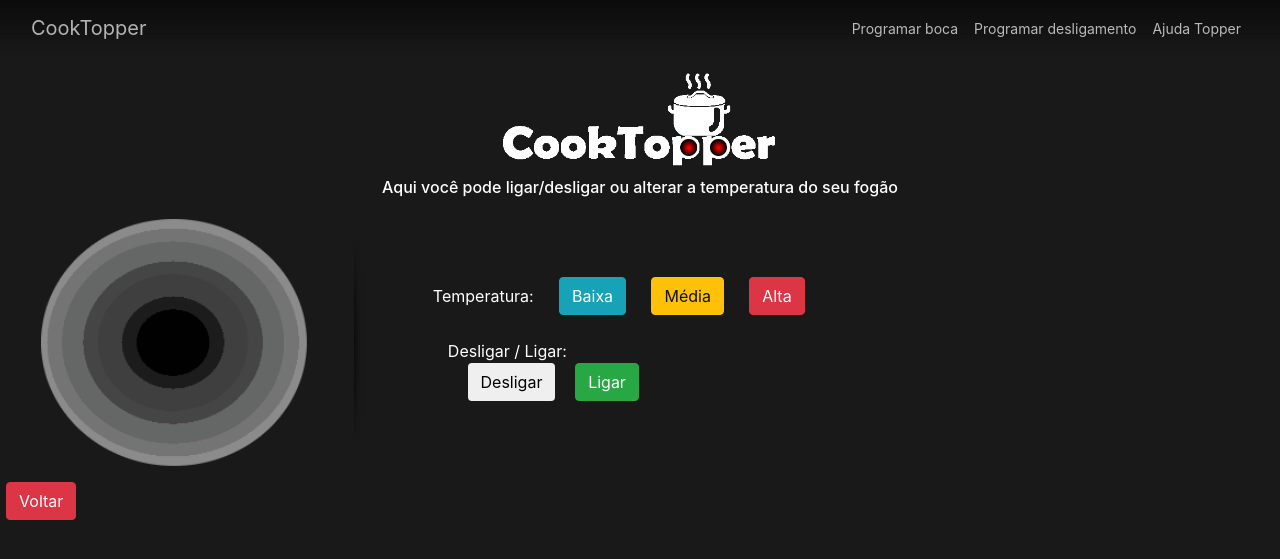
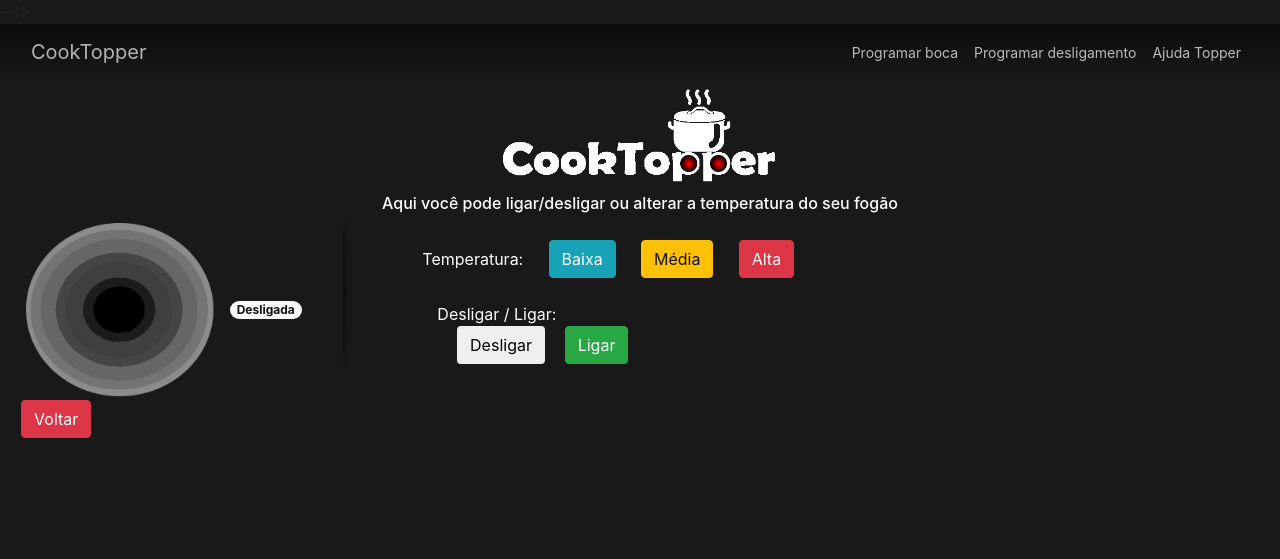
Before and after one commit to CookTopper/display_app, a Django app: page /burner/2/ in a window 1280 px wide. Shown: the top 559 px of the page. Run offline with Django 3.2, Linux system fonts and the light colour scheme; data comes from the database, SQL or seed files in the repository; some libraries are stand-ins or nearby versions.

Commit message:
minor changes on burner screen.

```diff
--- a/cooktopper/static/css/cooktopper.css
+++ b/cooktopper/static/css/cooktopper.css
@@ -30,7 +30,7 @@ h3{
 
 .mask {
     overflow: hidden;
-    height: 200px;
+    height: 180px;
 }
 
 .mask::after {
@@ -39,7 +39,7 @@ h3{
     display: block;
     margin-left: -20px;
     width: 20px;
-    height: 100%;
+    height: 80%;
     border-radius: 12px / 125px;
     box-shadow: 0 0 8px black;
 }
@@ -51,7 +51,7 @@ h3{
 #logo {
 	max-width: inherit;
 	width: 70%;
-	margin-top: 3%;
+	margin-top: 1%;
 	margin-left: 15%;
   margin-right: auto;
 }
@@ -62,8 +62,7 @@ h6 {
 }
 
 .img-fluid {
-	margin:5%;
-	width: 90%;
+	/*max-width: 70%;*/
 }
 
 #no-content {
--- a/cooktopper/templates/cooktopper/burner.html
+++ b/cooktopper/templates/cooktopper/burner.html
@@ -7,7 +7,7 @@
 		<link rel="stylesheet" href="{% static 'css/cooktopper.css' %}">
 		<link rel="stylesheet" href="{% static 'css/font-awesome-4.7.0/css/font-awesome.min.css' %}">
 		<link rel="stylesheet" href="{% static 'css/menu.css' %}">
-		<!-- <script src="https://code.jquery.com/jquery-3.2.1.slim.min.js" integrity="sha384-KJ3o2DKtIkvYIK3UENzmM7KCkRr/rE9/Qpg6aAZGJwFDMVNA/GpGFF93hXpG5KkN" crossorigin="anonymous"></script> --!>
+		<script src="https://code.jquery.com/jquery-3.2.1.slim.min.js" integrity="sha384-KJ3o2DKtIkvYIK3UENzmM7KCkRr/rE9/Qpg6aAZGJwFDMVNA/GpGFF93hXpG5KkN" crossorigin="anonymous"></script> --!>
 		<script src="https://cdnjs.cloudflare.com/ajax/libs/popper.js/1.11.0/umd/popper.min.js" integrity="sha384-b/U6ypiBEHpOf/4+1nzFpr53nxSS+GLCkfwBdFNTxtclqqenISfwAzpKaMNFNmj4" crossorigin="anonymous"></script>
 		<script src="https://maxcdn.bootstrapcdn.com/bootstrap/4.0.0-beta/js/bootstrap.min.js" integrity="sha384-h0AbiXch4ZDo7tp9hKZ4TsHbi047NrKGLO3SEJAg45jXxnGIfYzk4Si90RDIqNm1" crossorigin="anonymous"></script>
 		<script src="{% static "jquery/dist/jquery.js" %}"></script>
@@ -47,18 +47,26 @@
 			<div class="row vertical-align">
 				<div class="col"></div>
 				<div class="col-ms-4">
-					<h6> Aqui você pode ligar/desligar ou alterar a temperatura do seu fogão </h6>
+					<h6> Aqui você pode ligar/desligar ou alterar a temperatura do seu fogão</h6>
 				</div>
 				<div class="col"></div>
-
 				</div>
 
 				<div class="row vertical-align">
-					<div class="col-md-3" style="margin-left: 2%;">
+					<div class="col-md-2" style="margin-left: 2%;">
 						{% if burner.burner_state.description == 'Ligada' %}
 							<img class="img-fluid" src="../../static/image/fire_on.png" alt="">
 						{% else %}
 							<img class="img-fluid" src="../../static/image/fire_off.png" alt="">
+						{% endif %}
+					</div>
+					<div class="col-ms-1" style="margin-right: 2%;">
+						{% if burner.burner_state.description == 'Ligada' %}
+							<span class="badge badge-pill badge-danger">{{burner.burner_state.description}}</span>
+							<span class="burner-info"><i class="fa fa-thermometer-empty"></i> {{burner.temperature.description}}</span>
+							<span class="burner-info"><i class="fa fa-clock-o"></i> {{current_time|sub_time:burner.time}}</span>
+						{% else %}
+							<span class="badge badge-pill badge-light">{{burner.burner_state.description}}</span>
 						{% endif %}
 					</div>
 					<div class="col-md-1">
@@ -66,7 +74,7 @@
 					</div>
 
 		<div class="col-ms-8">
-				<div class="row vertical-align" style="margin-top: 3%;">
+				<div class="row vertical-align">
 					<div class="col-ms-2">
 						<span class="burner-info">Temperatura: </span>
 					</div>
@@ -94,14 +102,11 @@
 				</div>
 			</div>
 		</div>
-		<div class="row horizontal-align">
 			<div class="col-ms-2">
-				<form class="btn-group" action="/" role="group" aria-label="Basic example"  style = " margin-botton: 5%;">
-					<button type="submit" class="btn btn-danger" value="off" name="turn_burner" style = "margin: 0% 0% 5% 30%;">Voltar</button>
+				<form class="btn-group" action="/" role="group" aria-label="Basic example">
+					<button type="submit" class="btn btn-danger" value="off" name="turn_burner" style = "margin: 0% 0% 30% 30%;">Voltar</button>
 				</form>
 			</div>
-			</div>
 			</section>
-		</div>
 	</body>
 </html>
--- a/cooktopper/templates/cooktopper/index.html
+++ b/cooktopper/templates/cooktopper/index.html
@@ -45,7 +45,7 @@
     		<div class="row burner-row vertical-align">
     			<div class="col-md-4">
     				<div class="row vertical-align">
-						 	{% include "/home/igor/pi2/display_app/cooktopper/templates/cooktopper/scale.html" %}
+						 	{% include "/home/markes/pi2/display_app/cooktopper/templates/cooktopper/scale.html" %}
 	    				<div class="col-md-2">
 	  						<div class="mask"></div>
 	  					</div>
```
